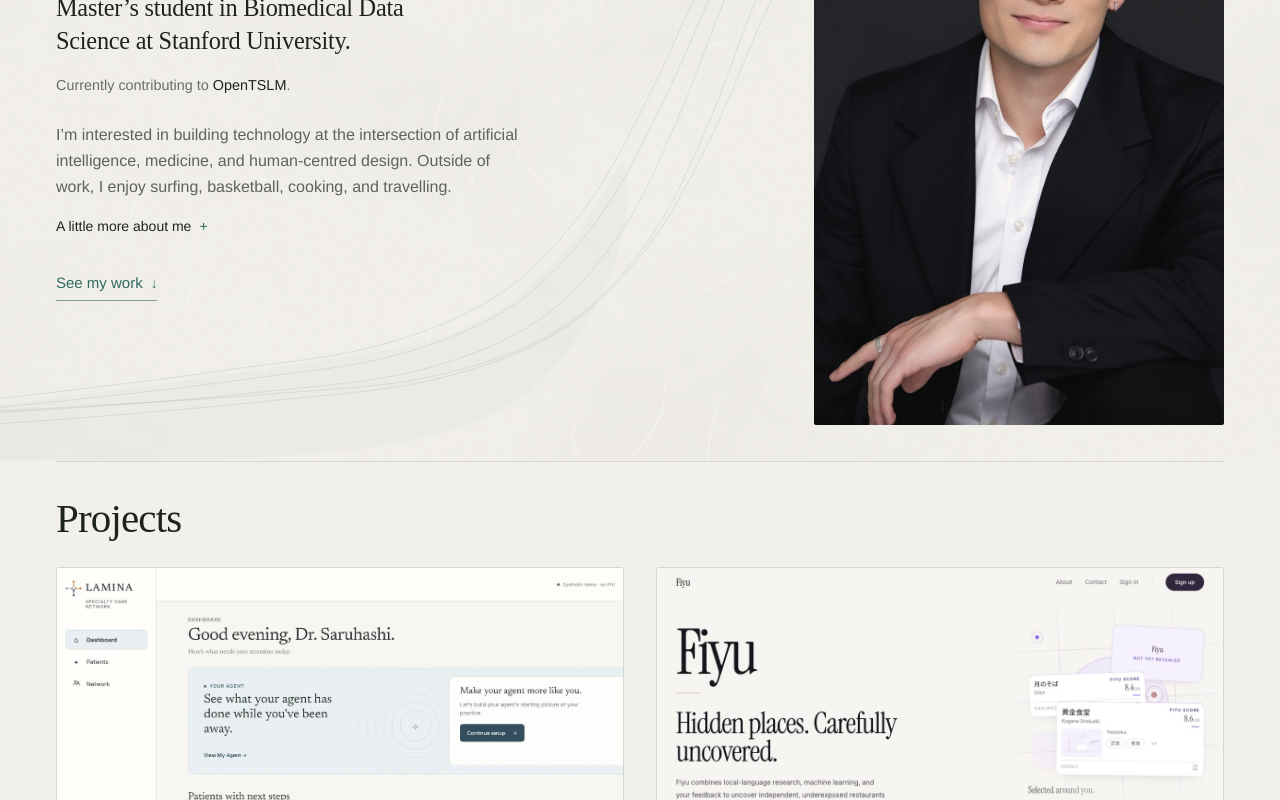
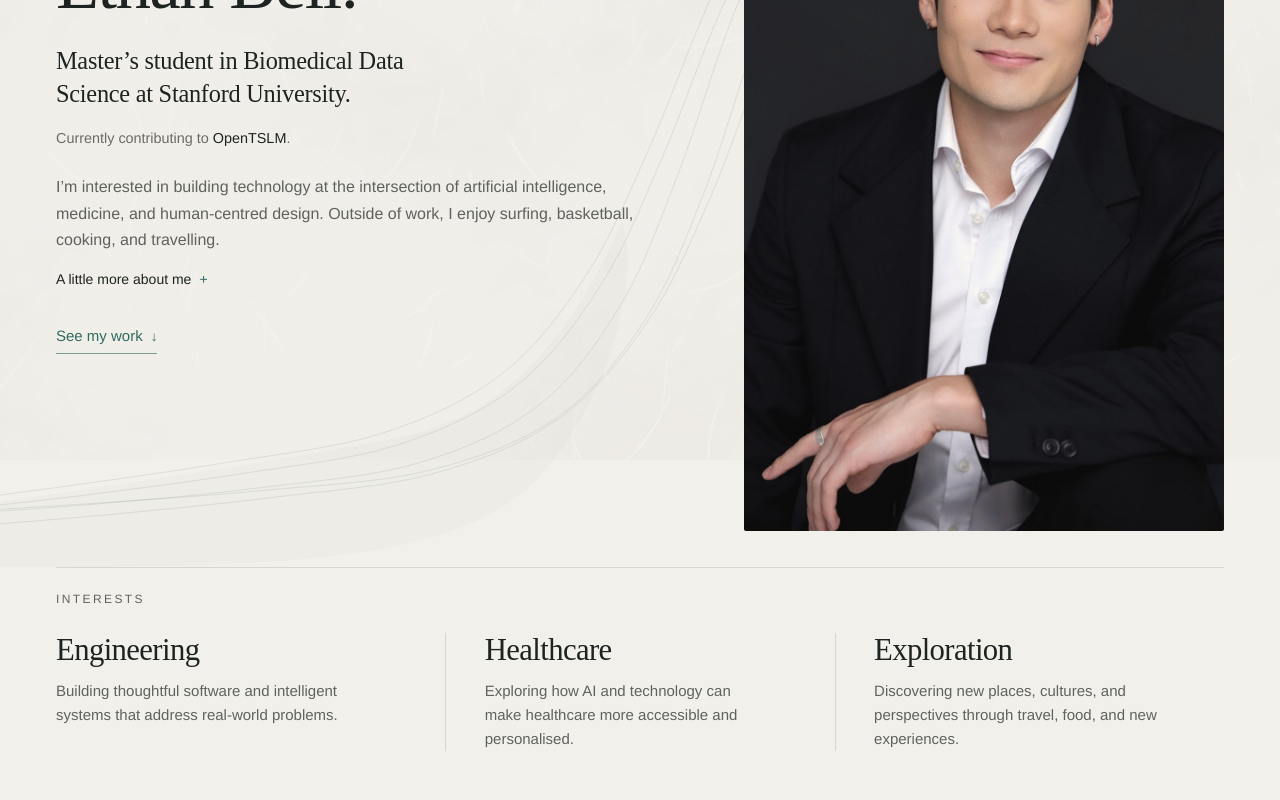
Before and after one commit to EtahmBell/mywebsite, a Next.js app: page / in a window 1280 px wide. Shown: the part 340-1140 px from the top of the page. Built offline with nearby package versions, Linux system fonts and the light colour scheme.

Commit message:
More fix

```diff
--- a/src/app/content.ts
+++ b/src/app/content.ts
@@ -25,6 +25,13 @@ export const interests = [
   "Trained practitioner of Urasenke Japanese tea ceremony",
   "Cellist and former member of a traditional Chinese orchestra",
   "Co-founder of Stanford Sado",
+];
+
+// The three-column Interests strip between the hero and Projects.
+export const interestAreas = [
+  { title: "Engineering", summary: "Building thoughtful software and intelligent systems that address real-world problems." },
+  { title: "Healthcare", summary: "Exploring how AI and technology can make healthcare more accessible and personalised." },
+  { title: "Exploration", summary: "Discovering new places, cultures, and perspectives through travel, food, and new experiences." },
 ];
 
 export const projects: Entry[] = [
--- a/src/app/globals.css
+++ b/src/app/globals.css
@@ -157,3 +157,28 @@ h1 .line{text-wrap:wrap}.nowrap{white-space:nowrap}
 }
 @media(prefers-reduced-motion:reduce){.photo-caption{transition:none;transform:none}}
 .dev-note{border:1px dashed var(--rule);padding:12px 16px;margin:0 0 clamp(2.5rem,6vw,4.5rem);font-size:13px;color:var(--muted)}
+
+/* Hero balance: a wider text column and a larger portrait, so the gap between them stays moderate. */
+.hero{grid-template-columns:minmax(0,640px) minmax(0,480px);justify-content:space-between}
+.portrait{max-width:480px}
+.hero-lede{max-width:34ch}
+.intro .proof,.about-text{max-width:66ch}
+@media(max-width:1000px){.hero{grid-template-columns:minmax(0,1fr) minmax(0,340px)}}
+@media(max-width:700px){.hero{grid-template-columns:1fr}.portrait{max-width:340px}}
+
+/* Interests: three quiet columns between the hero and Projects, divided by thin rules. */
+.interests{border-top:1px solid var(--rule);padding:22px 0 clamp(2.5rem,5vw,3.5rem)}
+.interests-title{font-size:.75rem;font-weight:500;letter-spacing:.2em;text-transform:uppercase;color:var(--muted);margin:0 0 clamp(1rem,2vw,1.5rem)}
+.interest-grid{display:grid;grid-template-columns:repeat(3,minmax(0,1fr))}
+.interest{padding:0 clamp(1.25rem,3vw,2.75rem)}
+.interest:first-child{padding-left:0}
+.interest:last-child{padding-right:0}
+.interest+.interest{border-left:1px solid var(--rule)}
+.interest h3{font-family:var(--serif);font-weight:400;font-size:clamp(26px,2.4vw,34px);line-height:1.15;letter-spacing:-.02em;margin-bottom:10px}
+.interest p{font-size:15px;line-height:1.6;color:var(--muted);max-width:34ch;margin:0}
+@media(max-width:700px){
+  .interest-grid{grid-template-columns:1fr}
+  .interest{padding:18px 0}
+  .interest:first-child{padding-top:0}
+  .interest+.interest{border-left:0;border-top:1px solid var(--rule)}
+}
--- a/src/app/page.tsx
+++ b/src/app/page.tsx
@@ -3,7 +3,7 @@ import path from "node:path";
 import Contour from "./contours";
 import ElsewhereGallery from "./elsewhere";
 import SiteHeader from "./site-header";
-import { awards, education, elsewhere, experience, interests, projects, research, type Entry, type Link } from "./content";
+import { awards, education, elsewhere, experience, interestAreas, interests, projects, research, type Entry, type Link } from "./content";
 
 function context(entry: Entry) {
   return entry.role ? `${entry.context} · ${entry.role}` : entry.context;
@@ -161,6 +161,17 @@ export default function Home() {
               <img src="/ethan-portrait.JPG" alt="Ethan Bell" width="1020" height="1530" fetchPriority="high" />
             </figure>
           </section>
+          <section className="interests" id="interests" aria-labelledby="interests-title">
+            <h2 className="interests-title" id="interests-title">Interests</h2>
+            <div className="interest-grid">
+              {interestAreas.map(({ title, summary }) => (
+                <div className="interest" key={title}>
+                  <h3>{title}</h3>
+                  <p>{summary}</p>
+                </div>
+              ))}
+            </div>
+          </section>
           <Section id="projects" title="Projects">
             <div className="project-grid">
               {projects.map((entry) => <ProjectCard entry={entry} key={entry.title} />)}
```
